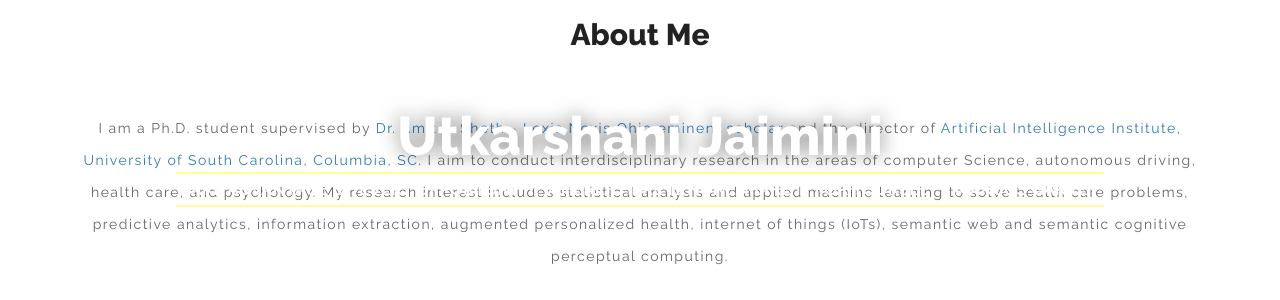
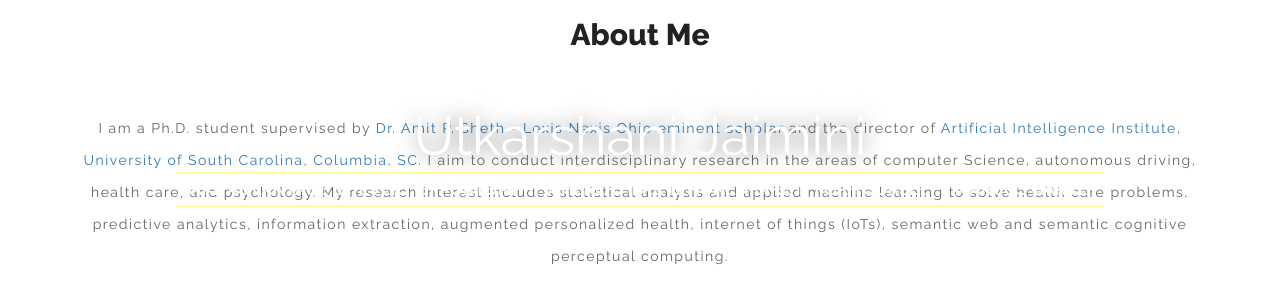
Before and after one commit to utkarshani/utkarshani.github.io, a PHP site: page / in a window 1280 px wide. Shown: the part 883-1183 px from the top of the page. Run offline with PHP 8.4, Linux system fonts and the light colour scheme; some libraries are stand-ins or nearby versions.

Commit message:
Update style.css

```diff
--- a/assets/css/style.css
+++ b/assets/css/style.css
@@ -256,7 +256,7 @@ a.logo {
 	margin-left: auto;
 	margin-right: auto;
 	text-shadow: 0 0 20px rgba(0, 0, 0, 0.5);
-	font-weight: 800;
+	font-weight: 100;
 }
 .mid-content h1 span {
 	color: #FFFFFF;
@@ -266,7 +266,7 @@ a.logo {
 	margin-left: auto;
 	margin-right: auto;
 	text-shadow: 0 0 20px rgba(0, 0, 0, 0.5);
-	font-weight: 800;
+	font-weight: 100;
 	margin-left: 16px;
 }
 .mid-content h3 {
```
